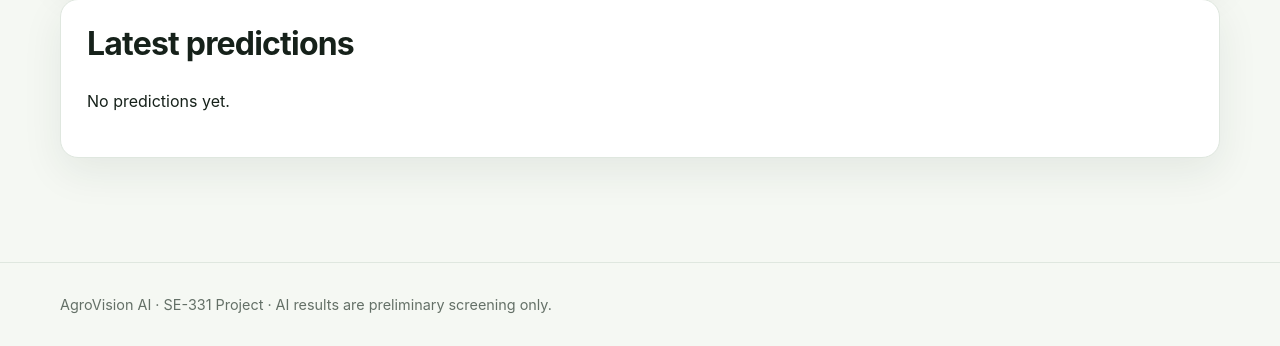
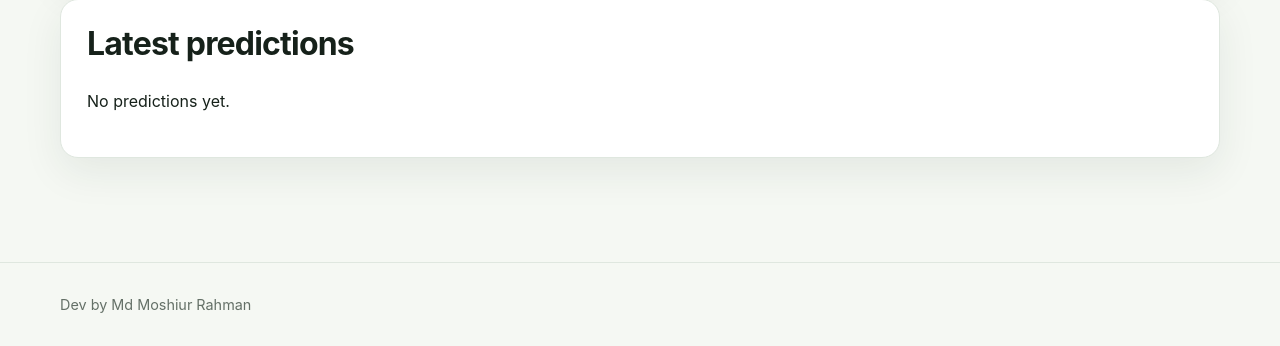
Before and after one commit to mihir1428/AgroVision-AI, a Laravel app: page /admin in a window 1280 px wide. Shown: the part 890-1236 px from the top of the page. Run offline with Laravel 12, Linux system fonts and the light colour scheme; the visitor is signed in with stand-in values (Sample User, id 1); data comes from the database, SQL or seed files in the repository; data that the repository does not hold is empty; some libraries are stand-ins or nearby versions.

Commit message:
Update AgroVision AI footer

```diff
--- a/resources/views/layouts/app.blade.php
+++ b/resources/views/layouts/app.blade.php
@@ -90,7 +90,7 @@
 </main>
 
 <footer>
-    <div class="container">AgroVision AI · SE-331 Project · AI results are preliminary screening only.</div>
+    <div class="container">Dev by Md Moshiur Rahman</div>
 </footer>
 
 @auth
```
